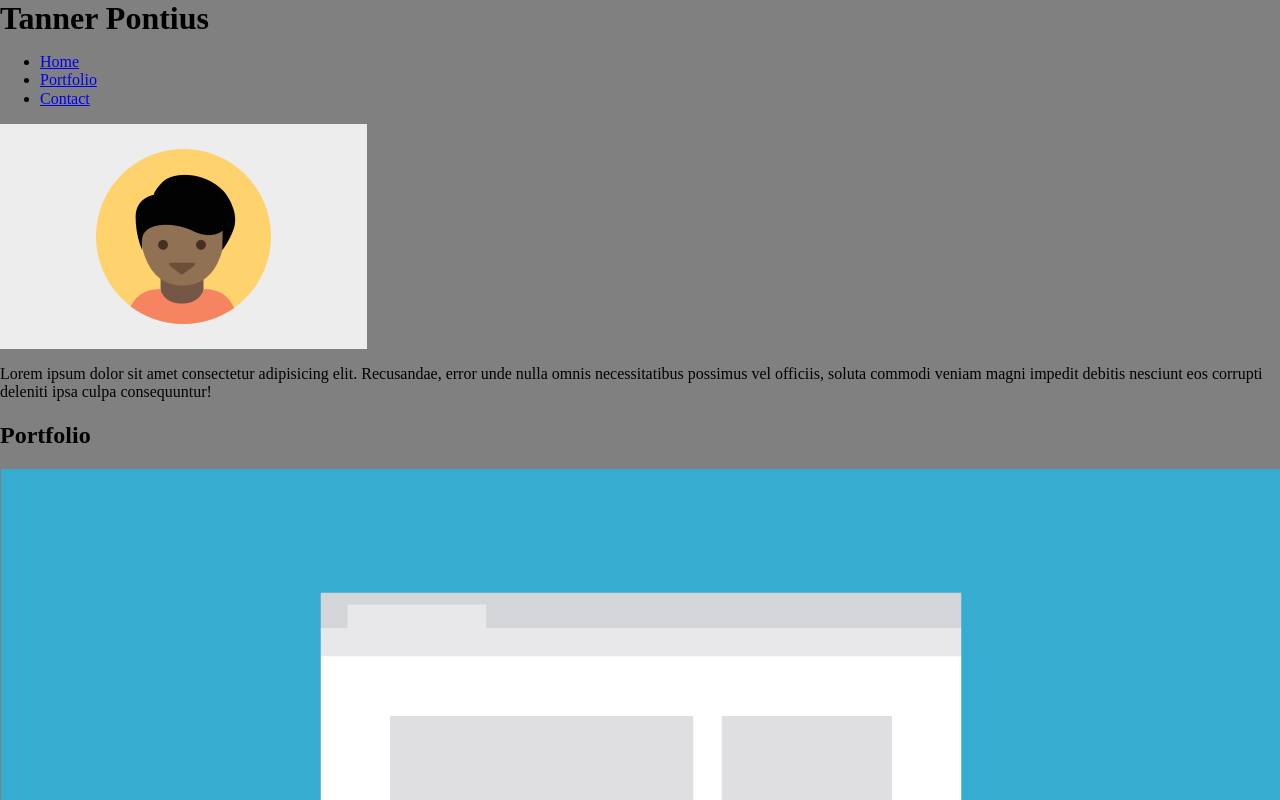
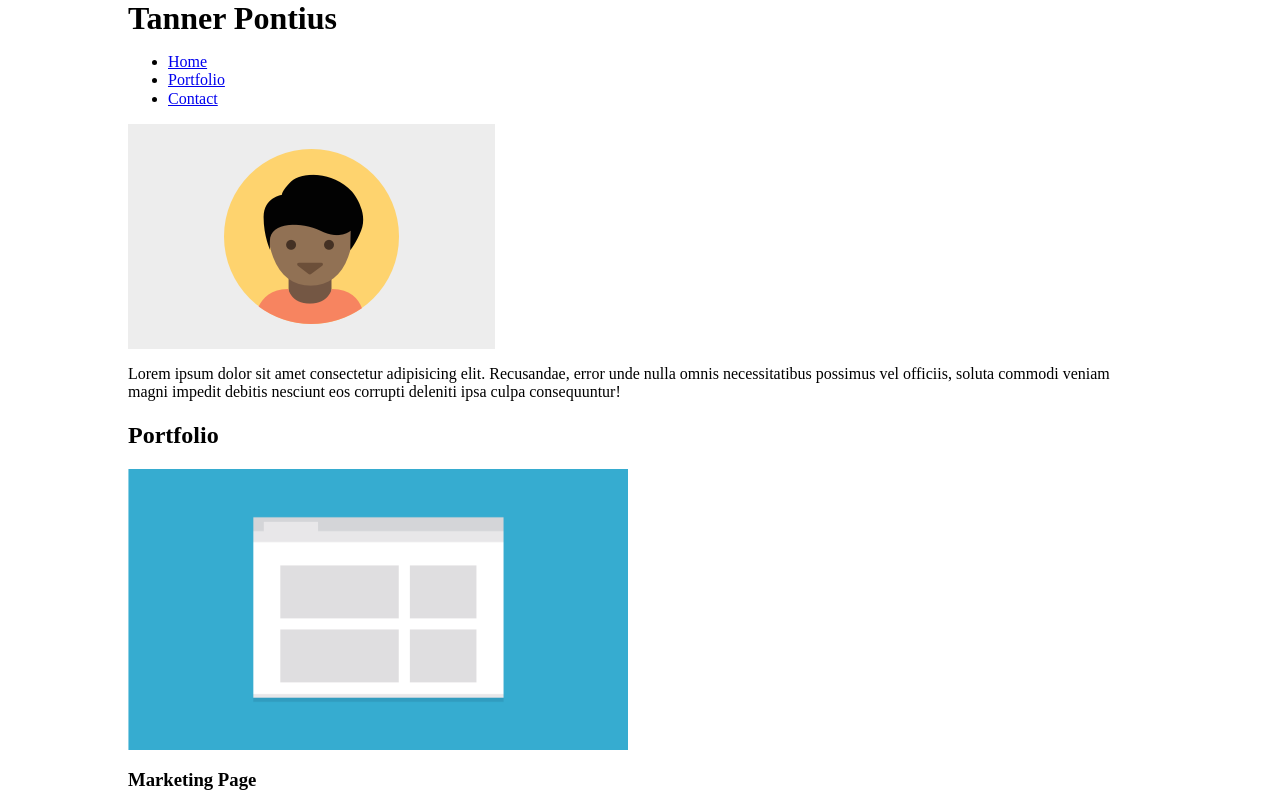
Before and after one commit to tannerpontius/techdegree-project-2, a plain HTML site: page index.html in a window 1280 px wide. Shown: the top 800 px of the page. Drawn offline with Linux system fonts and the light colour scheme.

Commit message:
Layout Cont'd

```diff
--- a/css/styles.css
+++ b/css/styles.css
@@ -2,12 +2,16 @@
     box-sizing: border-box;
 }
 
-body {
-    height: 100vh;
-    background: grey;
+header h1 {
+    padding: 0;
+    margin: 0;
 }
 
-h1 {
-    margin: 0;
-    padding: 0;
+.container {
+    width: 80%;
+    margin: auto;
 }
+
+img {
+    max-width: 500px;
+}
--- a/index.html
+++ b/index.html
@@ -42,6 +42,7 @@
 <!-- ***** PORTFOLIO SECTION *****   -->
 
     <section class="portfolio-section">
+        <div class="container">
             <h2>Portfolio</h2>
 
             <div class="portfolio-card">
@@ -79,24 +80,29 @@
                 <h3>Gallery</h3>
                 <p>Lorem ipsum dolor sit amet consectetur adipisicing elit. Doloremque beatae dolor facere corrupti veritatis itaque animi officia excepturi error voluptatem.</p>
             </div>
+        </div>
     </section>
 
 <!-- ***** CONTACT SECTION  *****   -->
 
     <section class="contact-section">
+        <div class="container">
             <div class="contact">
             <h2>Contact</h2>
             <p>Lorem ipsum dolor sit amet consectetur adipisicing elit. Totam magni inventore quaerat eius recusandae sed, cum quibusdam voluptatem dolore porro!</p>
             <p>Phone <strong>111-111-1111</strong></p>
             <p>Email <strong>hello@tannerpontius.com</strong></p>
             </div>
+        </div>
     </section>
 
 <!-- ***** FOOTER SECTION  *****   -->
 
     <footer>
+        <div class="container">
             <p>Tanner Pontius</p>
             <p>Back to Top</p>
+        </div>
     </footer>
 
 </body>
```
Lines whose indentation alone changed are shown as unchanged.
